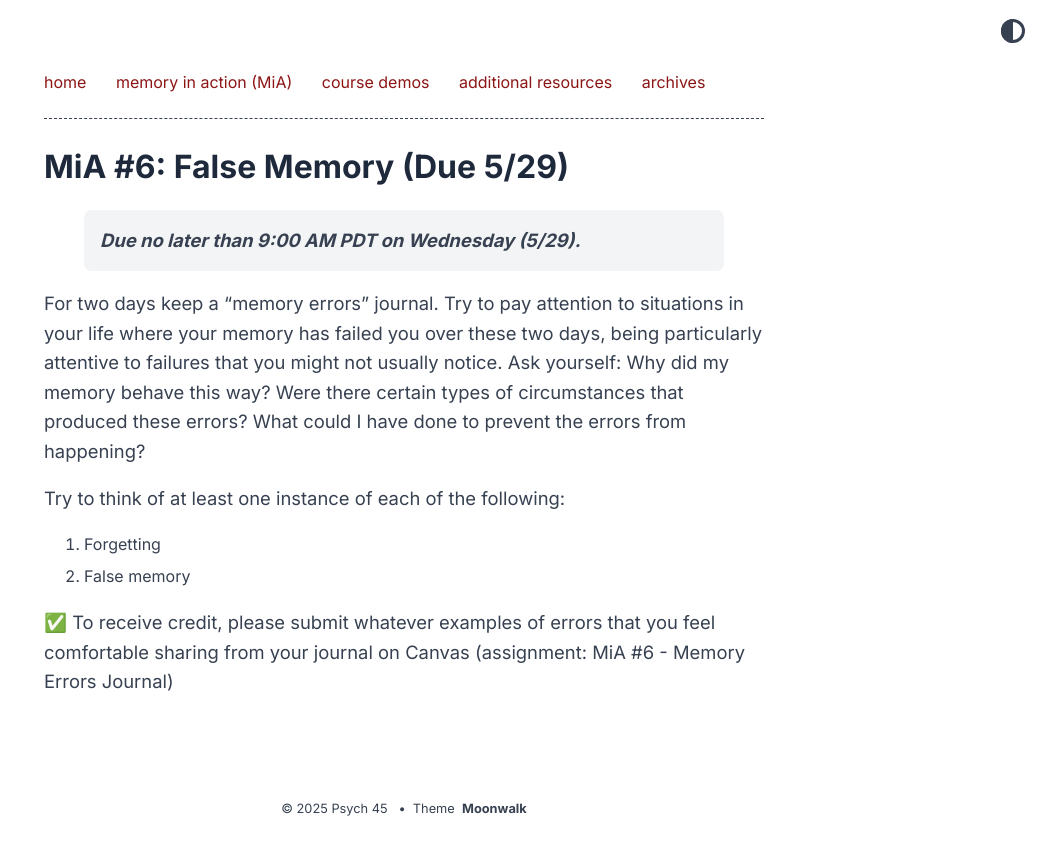
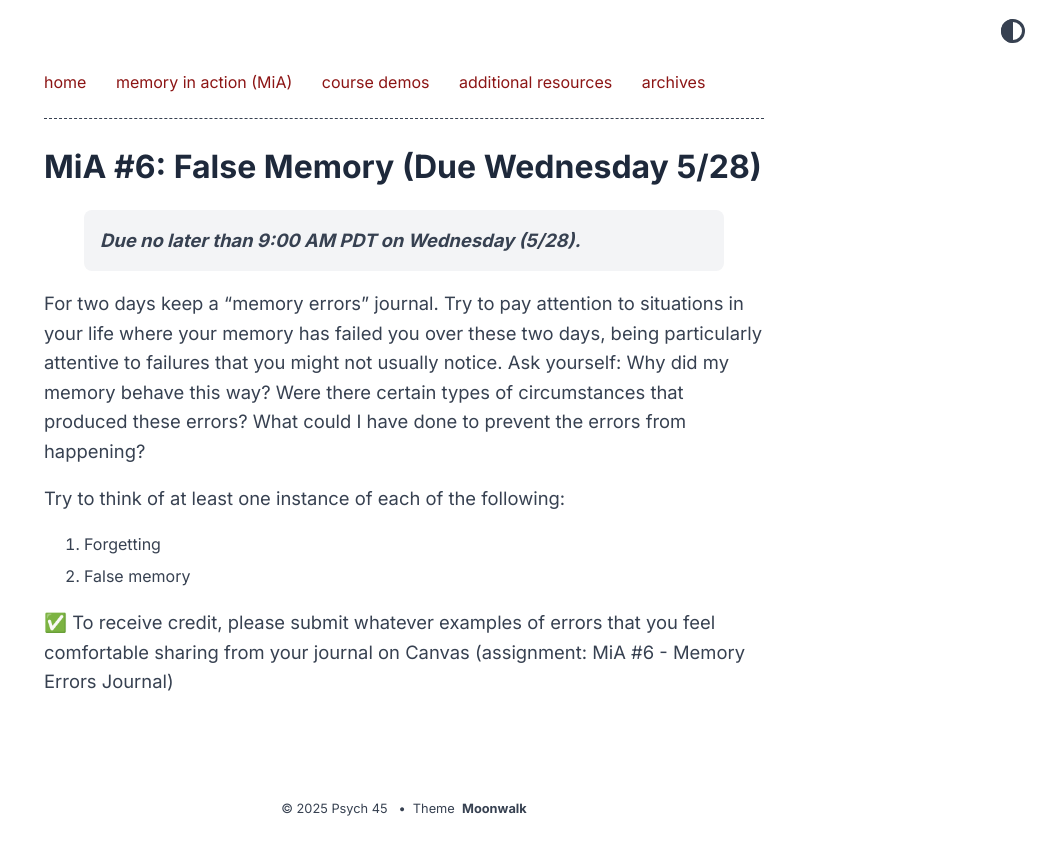
Before and after one commit to WagnerLab/psych-45, a Jekyll site: the page built from _posts/2024-01-06-mia6.md, in a window 1280 px wide. Shown: the top 855 px of the page, without its empty margins (236-1280 px from the left). Built offline with Jekyll 4.4.1, drawn with Linux system fonts in a browser that asks for light colours.

Commit message:
update mia 6 due date + details

```diff
--- a/_posts/2024-01-06-mia6.md
+++ b/_posts/2024-01-06-mia6.md
@@ -1,10 +1,10 @@
 ---
 layout: post
 permalink: /mia/6/
-title: "MiA #6: False Memory (Due 5/29)"
+title: "MiA #6: False Memory (Due Wednesday 5/28)"
 ---
 
-> **Due no later than 9:00 AM PDT on Wednesday (5/29).**
+> **Due no later than 9:00 AM PDT on Wednesday (5/28).**
 
 For two days keep a “memory errors” journal. Try to pay attention to situations in your life where your memory has failed you over these two days, being particularly attentive to failures that you might not usually notice. Ask yourself: Why did my memory behave this way? Were there certain types of circumstances that produced these errors? What could I have done to prevent the errors from happening?
 
```
